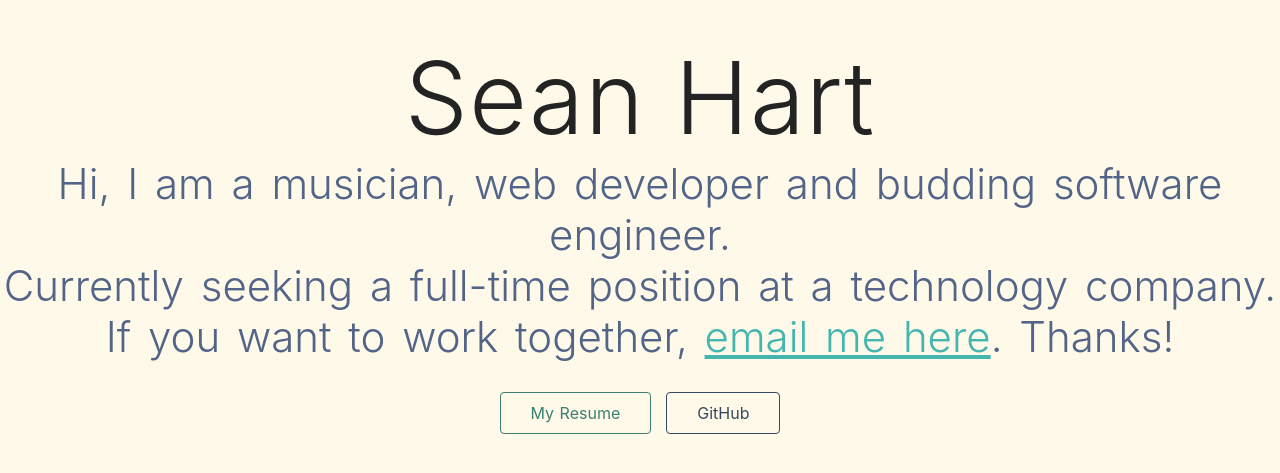
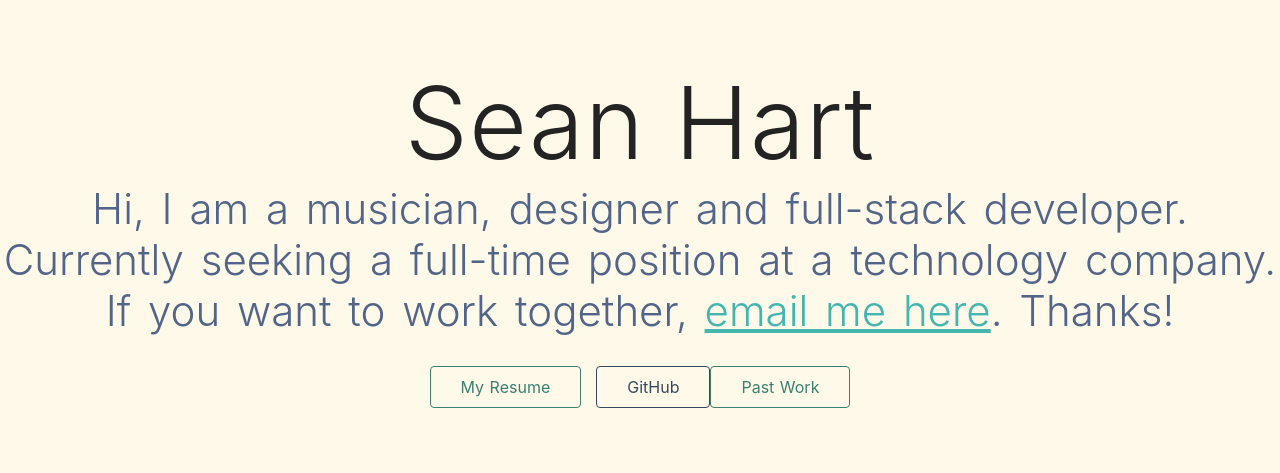
Before and after one commit to hartsean/seanhart.io, a Nuxt app: page / in a window 1280 px wide. Shown: the part 165-638 px from the top of the page. Built offline with nearby package versions, Linux system fonts and the light colour scheme.

Commit message:
(feat) Added Past Work link

```diff
--- a/pages/index.vue
+++ b/pages/index.vue
@@ -5,7 +5,7 @@
         Sean Hart
       </h1>
       <div class="about subtitle">
-        <p>Hi, I am a musician, web developer and budding software engineer.</p><p>Currently seeking a full-time position at a technology company.</p>
+        <p>Hi, I am a musician, designer and full-stack developer.</p><p>Currently seeking a full-time position at a technology company.</p>
         <p>If you want to work together, <a href="mailto:hartsean@gmail.com?Subject=Sean%20Hart%20Website%20Inquiry">email me here</a>. Thanks!</p>
       </div>
       <Logo />
@@ -25,6 +25,14 @@
           class="button--grey"
         >
           GitHub
+        </a>
+        <a
+          href="http://hartsean.com"
+          target="_blank"
+          rel="noopener noreferrer"
+          class="button--green b-g"
+        >
+          Past Work
         </a>
       </div>
     </div>
```
Also changed, not shown: 2 other files (tests, documents, lock files or other folders).
